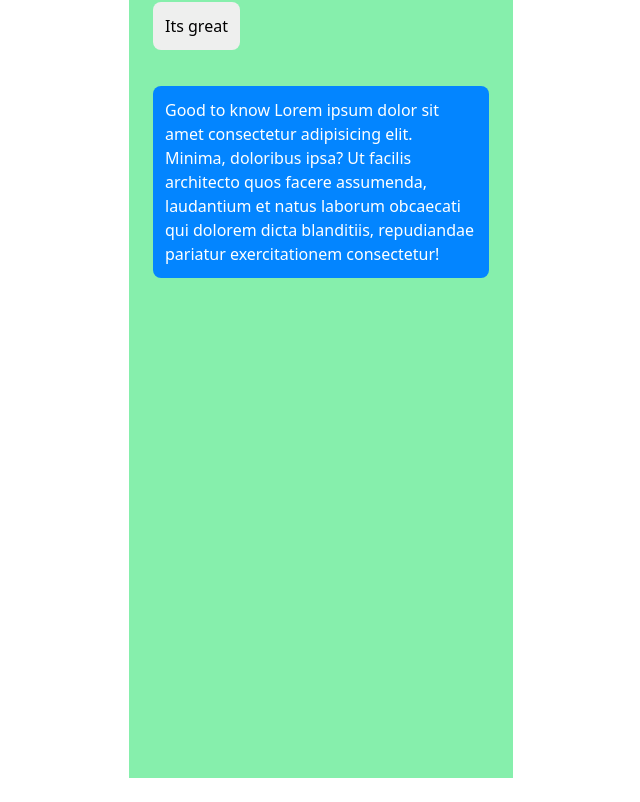
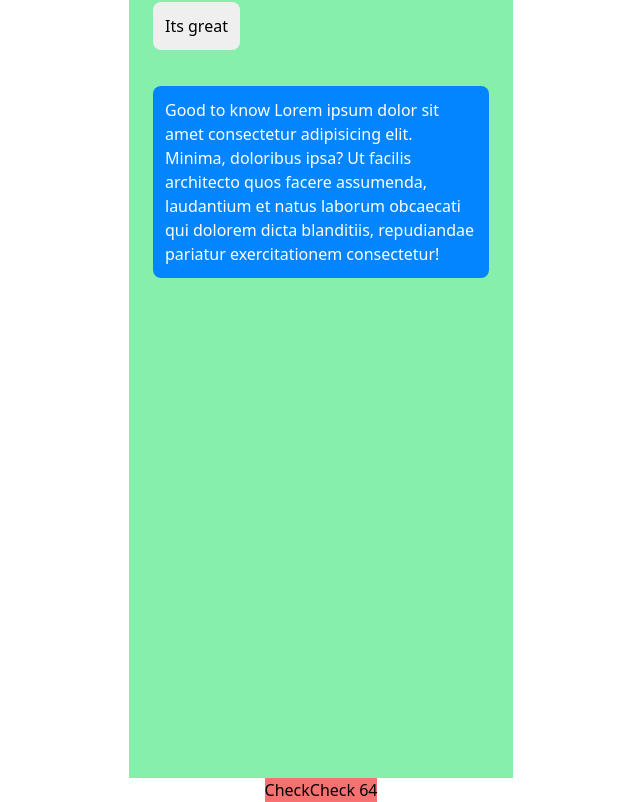
Before and after one commit to abdullah-polok/SecureLine-E2E-, a React (Vite) app: page /users/user in a window 1280 px wide. Shown: the part 216-1018 px from the top of the page, without its empty margins (319-959 px from the left). Before the commit the page ends 994 px from the top, so only its background shows below. Built offline with nearby package versions, Linux system fonts and the light colour scheme; no server answers.

Commit message:
add: Random 64 bits key function

```diff
--- a/src/AuthProvider/AuthProvider.jsx
+++ b/src/AuthProvider/AuthProvider.jsx
@@ -8,6 +8,43 @@ const AuthProvider = ({ children }) => {
   const [loading, setLoading] = useState(true);
 
   //////DES Method manually set up
+  const char = "Helloy";
+  // const ass = char.charCodeAt(0);
+
+  let charBinary = "";
+  // let num = ass;
+  const binaryCheck = (char) => {
+    for (let i = 0; i < char.length; i++) {
+      let asciiValue = char.charCodeAt(i);
+      while (asciiValue > 0) {
+        const rem = asciiValue % 2;
+        charBinary = charBinary + rem;
+        asciiValue = Math.floor(asciiValue / 2);
+      }
+      charBinary = charBinary + " ";
+    }
+    console.log(charBinary);
+  };
+
+  ////Generate 64 bits random key for DES
+
+  // A byte = 8 bits = can represent 256 different values
+  // So, each byte can be any value from:
+
+  // css
+  // Copy
+  // Edit
+  // 0 to 255 (inclusive)
+  let key = "";
+  const generataRandomInitilKey = () => {
+    for (let i = 0; i < 8; i++) {
+      const randomByte = Math.floor(Math.random() * 256);
+      console.log(randomByte);
+      key = key + String.fromCharCode(randomByte);
+    }
+    // console.log(key);
+    binaryCheck(key);
+  };
 
   useEffect(() => {
     const unsubscribe = onAuthStateChanged(auth, (currentUser) => {
@@ -19,7 +56,7 @@ const AuthProvider = ({ children }) => {
       unsubscribe();
     };
   }, [user]);
-  const userInfo = { user };
+  const userInfo = { user, binaryCheck, generataRandomInitilKey };
   return (
     <AuthContext.Provider value={userInfo}>{children}</AuthContext.Provider>
   );
--- a/src/Pages/SepecPerson/User.jsx
+++ b/src/Pages/SepecPerson/User.jsx
@@ -1,9 +1,12 @@
-import React from "react";
+import React, { useContext } from "react";
 import { useNavigate } from "react-router";
 import { IoChevronBackOutline } from "react-icons/io5";
+import { AuthContext } from "../../AuthProvider/AuthContext";
 
 const User = () => {
   const navigate = useNavigate();
+
+  const { binaryCheck, generataRandomInitilKey } = useContext(AuthContext);
 
   return (
     <div>
@@ -37,6 +40,14 @@ const User = () => {
           </div>
         </div>
       </div>
+      <div className="text-center">
+        <button onClick={binaryCheck} className="btn  bg-red-400">
+          Check
+        </button>
+        <button onClick={generataRandomInitilKey} className="btn  bg-red-400">
+          Check 64
+        </button>
+      </div>
     </div>
   );
 };
```
